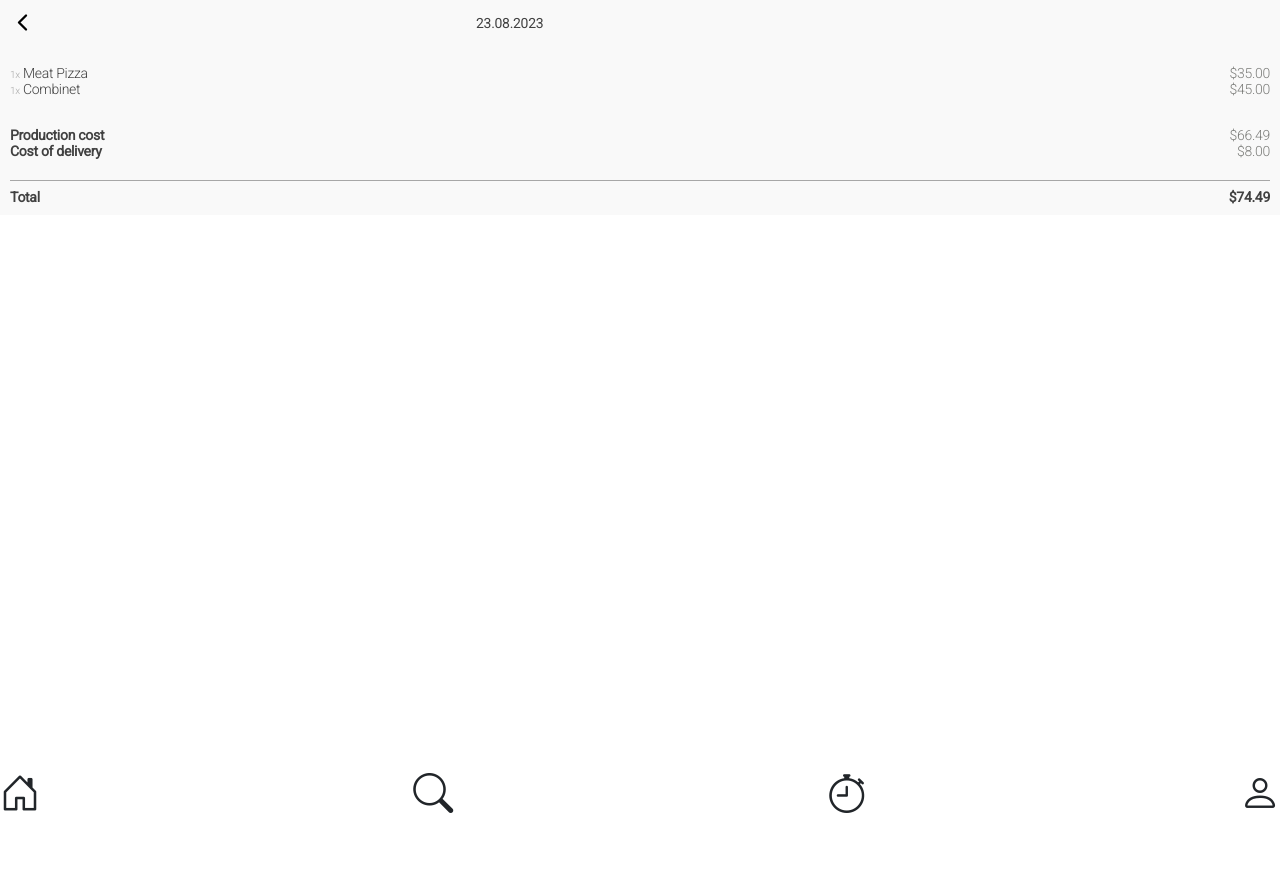
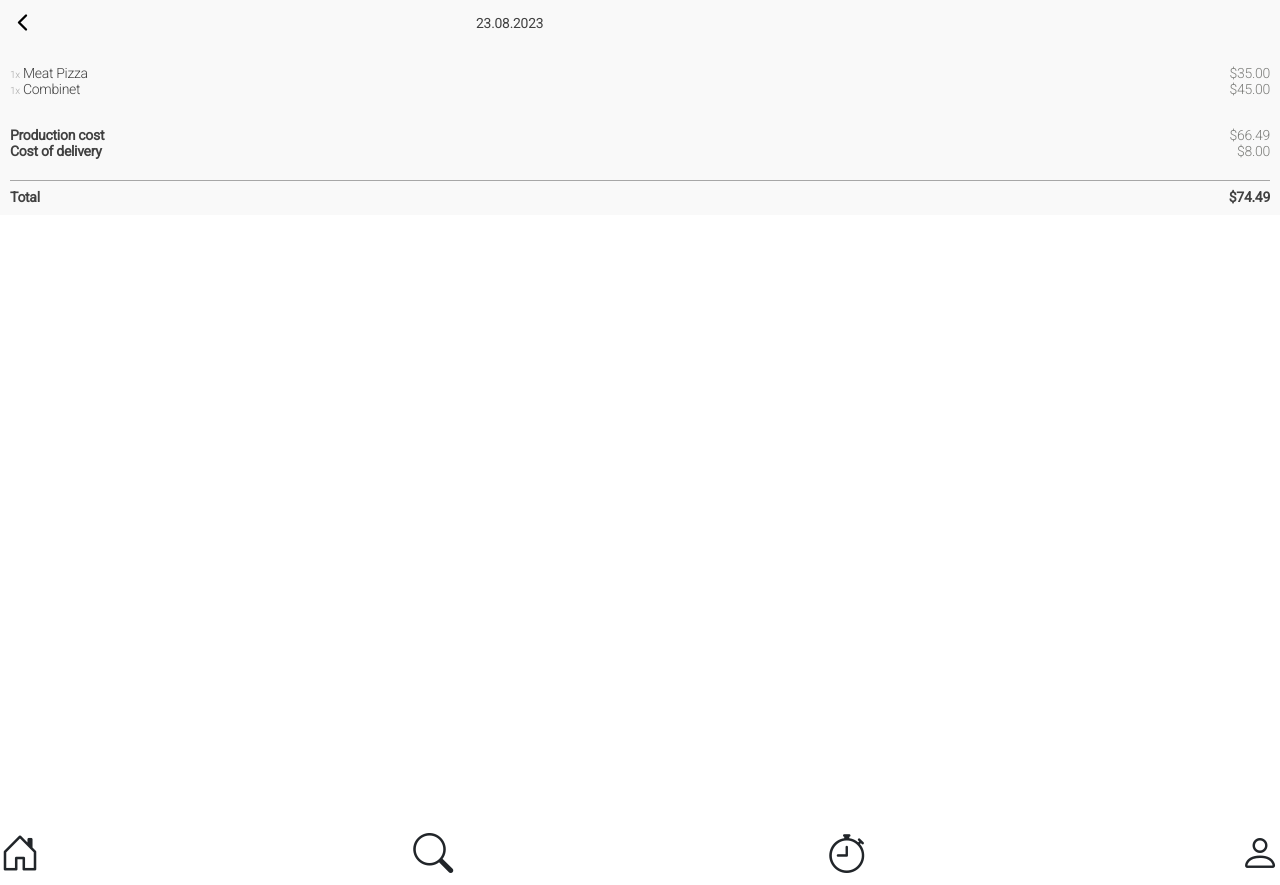
Before and after one commit to sergiotechx/sprint4-final, a Next.js app: page /order in a window 1280 px wide. Before the commit the page ends 825 px from the top, so only its background shows below. Built offline with nearby package versions, Linux system fonts and the light colour scheme.

Commit message:
primeras funcinalidades footbar

```diff
--- a/src/app/(pages)/layout.js
+++ b/src/app/(pages)/layout.js
@@ -2,9 +2,12 @@ import 'bootstrap/dist/css/bootstrap.css'
 import 'bootstrap-icons/font/bootstrap-icons.css'
 import { Roboto } from 'next/font/google'
 import { ReduxProvider } from '../../store/auth/providers';
+import Footer from '@/components/footer/footer';
 
-const roboto = Roboto({ subsets: ['latin'],
-weight: ['100', '300','400'] })
+const roboto = Roboto({
+  subsets: ['latin'],
+  weight: ['100', '300', '400']
+})
 
 export const metadata = {
   title: 'Create Next App',
@@ -14,7 +17,10 @@ export const metadata = {
 export default function RootLayout({ children }) {
   return (
     <html lang="es">
-      <body className={roboto.className}><ReduxProvider>{children}</ReduxProvider></body>
+      <body className={roboto.className}>
+        <ReduxProvider>{children}</ReduxProvider>
+        <Footer/>
+      </body>
     </html>
   )
 }
--- a/src/app/(pages)/order/page.jsx
+++ b/src/app/(pages)/order/page.jsx
@@ -47,7 +47,7 @@ const Page = () => {
           <span>$74.49</span>
         </section>
       </div>
-      <Footer />
+
     </div>
   );
 };
--- a/src/components/footer/footer.jsx
+++ b/src/components/footer/footer.jsx
@@ -2,11 +2,19 @@
 import React from "react";
 import "./footer.scss";
 import "bootstrap-icons/font/bootstrap-icons.css";
+import { usePathname, useRouter } from 'next/navigation'
 
 const Footer = () => {
+  const currentPath = usePathname()
+  console.log("la ruta",currentPath)
+  const router = useRouter()
+  const goHome = ()=>{
+    router.push('/')
+  }
   return (
     <div className="footerPrimary">
-      <i className="bi bi-house-door"></i>
+      {currentPath=='/home'?<i className="bi bi-house-door text-warning" onClick={goHome}></i>:<i className="bi bi-house-door" onClick={goHome}></i>}
+
       <i className="bi bi-search"></i>
       <i className="bi bi-stopwatch"></i>
       <i className="bi bi-person"></i>
```
